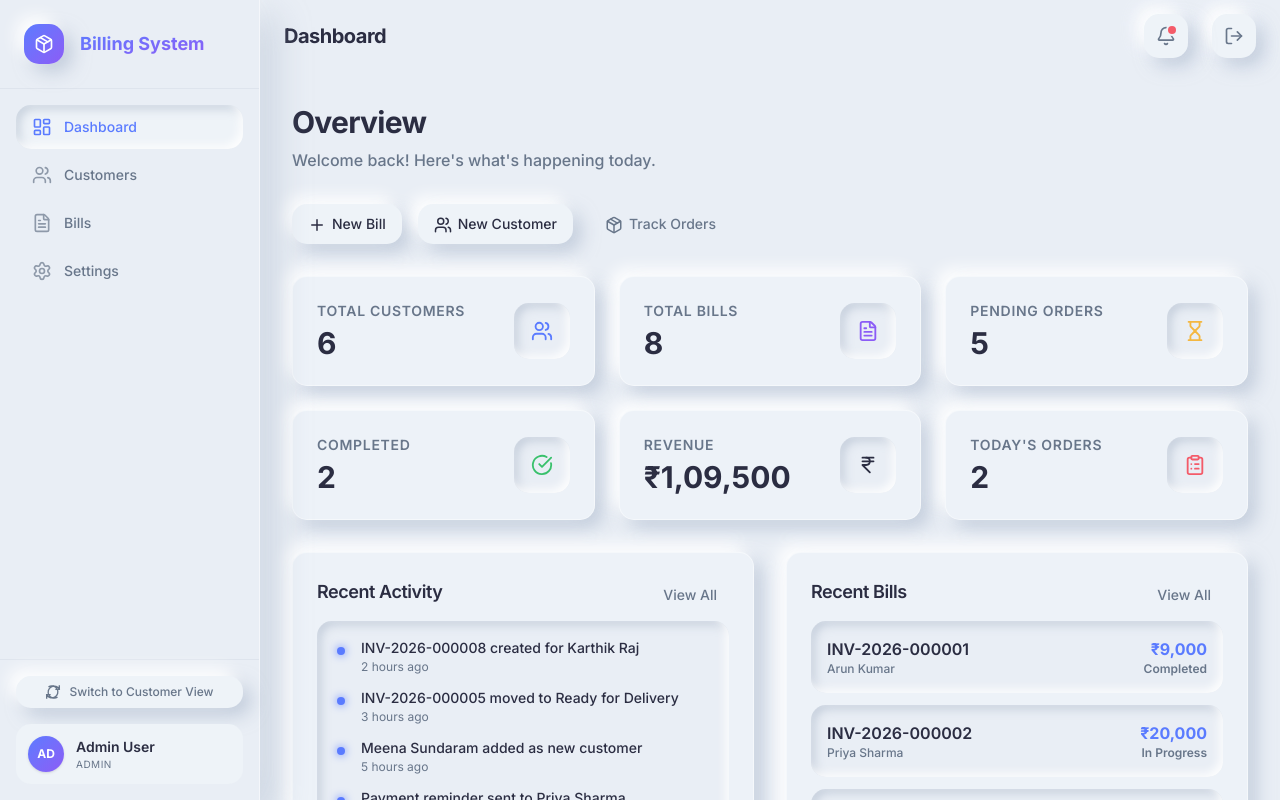
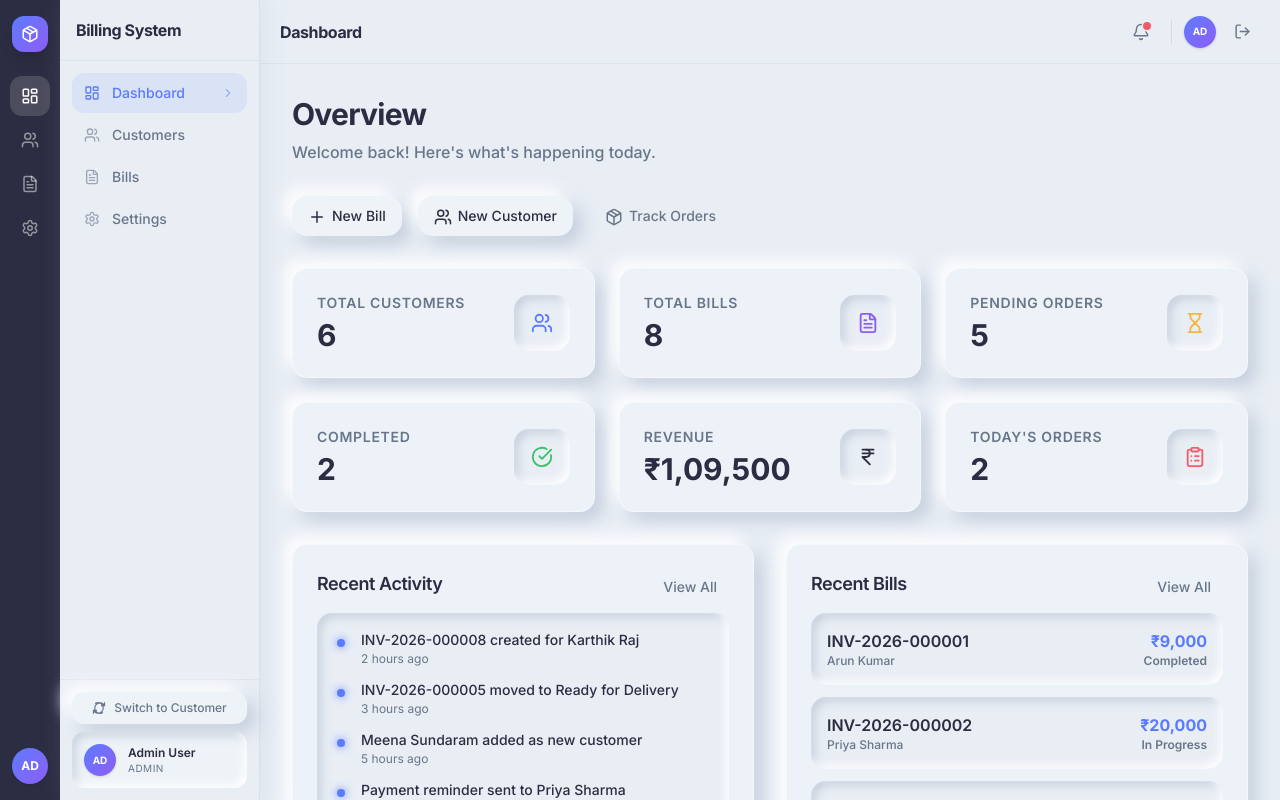
Before and after one commit to kajaatharan1112/subramanyam-desin-, a React (Vite) app: page / in a window 1280 px wide. Both pictures are taken after a click on the button "Log in as Admin". Built offline with nearby package versions, Linux system fonts and the light colour scheme.

Commit message:
Redesign desktop sidebar and topbar to match reference image

```diff
--- a/src/App.jsx
+++ b/src/App.jsx
@@ -69,7 +69,7 @@ export default function App() {
           />
         )}
 
-        <main className="flex-1 pt-[72px] overflow-y-auto min-h-0">
+        <main className="flex-1 pt-[64px] overflow-y-auto min-h-0">
           <AnimatePresence mode="wait">
             <motion.div
               key={currentView}
--- a/src/components/navigation/Sidebar.jsx
+++ b/src/components/navigation/Sidebar.jsx
@@ -1,14 +1,14 @@
-import { LayoutDashboard, Users, FileText, Package, BarChart3, Settings } from "lucide-react"
+import { LayoutDashboard, Users, FileText, Package, BarChart3, Settings, ChevronRight } from "lucide-react"
 import { VIEWS } from "../../constants/routes.js"
 import { cn } from "../../utils/cn.js"
 
 const ICONS = {
-  grid: <LayoutDashboard size={20} />,
-  users: <Users size={20} />,
-  'file-text': <FileText size={20} />,
-  package: <Package size={20} />,
-  'bar-chart': <BarChart3 size={20} />,
-  settings: <Settings size={20} />,
+  grid: LayoutDashboard,
+  users: Users,
+  'file-text': FileText,
+  package: Package,
+  'bar-chart': BarChart3,
+  settings: Settings,
 }
 
 const ADMIN_NAV = [
@@ -27,27 +27,60 @@ export default function Sidebar({ currentView, onNavigate, role, onRoleSwitch, s
   const navItems = role === 'admin' ? ADMIN_NAV : CUSTOMER_NAV
 
   return (
-    <aside
+    <>
+      {/* ── DESKTOP: Two-column sidebar ── */}
+      <aside className="hidden md:flex fixed inset-y-0 left-0 z-50 w-[260px] flex-row">
+
+        {/* Icon Rail */}
+        <div className="flex w-[60px] shrink-0 flex-col items-center bg-[var(--color-neo-text-primary)] py-4">
+          {/* Logo icon */}
+          <div className="mb-6 flex h-9 w-9 items-center justify-center rounded-xl bg-gradient-to-br from-[var(--color-neo-primary)] to-[#8b5cf6] text-white shadow-lg">
+            <Package size={18} />
+          </div>
+
+          {/* Icon-only nav */}
+          <nav className="flex flex-1 flex-col items-center gap-1 w-full px-2">
+            {navItems.map((item) => {
+              const Icon = ICONS[item.icon]
+              const isActive = currentView === item.view
+              return (
+                <button
+                  key={item.view}
+                  type="button"
+                  title={item.label}
+                  onClick={() => onNavigate(item.view)}
                   className={cn(
-        "fixed inset-y-0 left-0 z-50 flex w-[260px] flex-col bg-[var(--color-neo-bg)] transition-transform duration-300 md:translate-x-0 shadow-[var(--shadow-neo-floating)] border-r border-white/50",
-        sidebarOpen ? "translate-x-0" : "-translate-x-full"
+                    "flex h-10 w-10 items-center justify-center rounded-xl transition-all duration-200",
+                    isActive
+                      ? "bg-white/15 text-white"
+                      : "text-white/50 hover:bg-white/10 hover:text-white/80"
                   )}
                 >
-      {/* Brand */}
-      <div className="flex items-center gap-4 border-b border-[var(--color-neo-secondary)]/10 p-6">
-        <div className="flex h-10 w-10 shrink-0 items-center justify-center rounded-[var(--radius-neo-md)] bg-gradient-to-br from-[var(--color-neo-primary)] to-[#8b5cf6] text-white shadow-[var(--shadow-neo-soft)]">
-          <Package size={20} />
+                  <Icon size={18} />
+                </button>
+              )
+            })}
+          </nav>
+
+          {/* Bottom avatar */}
+          <div className="mt-auto flex h-9 w-9 items-center justify-center rounded-full bg-gradient-to-br from-[var(--color-neo-primary)] to-[#8b5cf6] text-xs font-bold text-white shadow-sm">
+            {role === 'admin' ? 'AD' : 'AK'}
           </div>
-        <div className="flex flex-col">
-          <h3 className="bg-gradient-to-br from-[var(--color-neo-primary)] to-[#8b5cf6] bg-clip-text text-lg font-bold text-transparent">
+        </div>
+
+        {/* Label panel */}
+        <div className="flex flex-1 flex-col bg-[var(--color-neo-bg)] border-r border-[var(--color-neo-secondary)]/15 shadow-[4px_0_24px_rgba(163,177,198,0.18)]">
+          {/* Brand header */}
+          <div className="flex items-center gap-3 border-b border-[var(--color-neo-secondary)]/10 px-4 py-[18px]">
+            <h3 className="text-base font-bold tracking-tight text-[var(--color-neo-text-primary)]">
               Billing System
             </h3>
           </div>
-      </div>
 
-      {/* Navigation */}
-      <nav className="flex-1 space-y-1 overflow-y-auto p-4">
+          {/* Labelled nav */}
+          <nav className="flex-1 space-y-0.5 p-3">
             {navItems.map((item) => {
+              const Icon = ICONS[item.icon]
               const isActive = currentView === item.view
               return (
                 <button
@@ -55,40 +88,41 @@ export default function Sidebar({ currentView, onNavigate, role, onRoleSwitch, s
                   type="button"
                   onClick={() => onNavigate(item.view)}
                   className={cn(
-                "flex w-full items-center gap-3 rounded-[var(--radius-neo-md)] px-4 py-3 text-sm font-medium transition-all duration-200",
+                    "group flex w-full items-center justify-between gap-3 rounded-xl px-3 py-2.5 text-sm font-medium transition-all duration-200",
                     isActive
-                  ? "bg-[var(--color-neo-surface)] text-[var(--color-neo-primary)] shadow-[var(--shadow-neo-pressed)]"
+                      ? "bg-[var(--color-neo-primary)]/10 text-[var(--color-neo-primary)]"
                       : "text-[var(--color-neo-text-secondary)] hover:bg-[var(--color-neo-surface)] hover:text-[var(--color-neo-text-primary)] hover:shadow-[var(--shadow-neo-soft)]"
                   )}
                 >
-              <div className={cn("transition-opacity", isActive ? "opacity-100" : "opacity-70")}>
-                {ICONS[item.icon]}
-              </div>
+                  <span className="flex items-center gap-3">
+                    <Icon size={16} className={isActive ? "text-[var(--color-neo-primary)]" : "opacity-60"} />
                     {item.label}
+                  </span>
+                  {isActive && <ChevronRight size={14} className="opacity-50" />}
                 </button>
               )
             })}
           </nav>
 
           {/* Footer */}
-      <div className="border-t border-[var(--color-neo-secondary)]/10 p-4">
+          <div className="border-t border-[var(--color-neo-secondary)]/10 p-3 space-y-2">
             <button
               type="button"
               onClick={onRoleSwitch}
-          className="flex w-full items-center justify-center gap-2 rounded-[var(--radius-neo-md)] bg-[var(--color-neo-surface)] px-4 py-2 text-xs font-medium text-[var(--color-neo-text-secondary)] shadow-[var(--shadow-neo-soft)] transition-all hover:text-[var(--color-neo-primary)] hover:shadow-[var(--shadow-neo-floating)] active:shadow-[var(--shadow-neo-pressed)]"
+              className="flex w-full items-center justify-center gap-2 rounded-xl bg-[var(--color-neo-surface)] px-3 py-2 text-xs font-medium text-[var(--color-neo-text-secondary)] shadow-[var(--shadow-neo-soft)] transition-all hover:text-[var(--color-neo-primary)] hover:shadow-[var(--shadow-neo-floating)] active:shadow-[var(--shadow-neo-pressed)]"
             >
-          <svg className="h-4 w-4" viewBox="0 0 24 24" fill="none" stroke="currentColor" strokeWidth="2">
+              <svg className="h-3.5 w-3.5" viewBox="0 0 24 24" fill="none" stroke="currentColor" strokeWidth="2">
                 <path d="M21.5 2v6h-6M2.13 15.57a9 9 0 1 0 3.12-11.23M2.5 22v-6h6M21.87 8.43a9 9 0 1 0-3.12 11.23"/>
               </svg>
-          Switch to {role === 'admin' ? 'Customer' : 'Admin'} View
+              Switch to {role === 'admin' ? 'Customer' : 'Admin'}
             </button>
 
-        <div className="mt-4 flex items-center gap-3 rounded-[var(--radius-neo-md)] bg-[var(--color-neo-surface)] p-3 shadow-[var(--shadow-neo-inset)]">
-          <div className="flex h-9 w-9 shrink-0 items-center justify-center rounded-full bg-gradient-to-br from-[var(--color-neo-primary)] to-[#8b5cf6] text-xs font-bold text-white shadow-sm">
+            <div className="flex items-center gap-3 rounded-xl bg-[var(--color-neo-surface)] p-3 shadow-[var(--shadow-neo-pressed)]">
+              <div className="flex h-8 w-8 shrink-0 items-center justify-center rounded-full bg-gradient-to-br from-[var(--color-neo-primary)] to-[#8b5cf6] text-[10px] font-bold text-white shadow-sm">
                 {role === 'admin' ? 'AD' : 'AK'}
               </div>
               <div className="min-w-0 flex-1">
-            <div className="truncate text-sm font-semibold text-[var(--color-neo-text-primary)]">
+                <div className="truncate text-xs font-semibold text-[var(--color-neo-text-primary)]">
                   {role === 'admin' ? 'Admin User' : 'Arun Kumar'}
                 </div>
                 <div className="text-[10px] uppercase tracking-wider text-[var(--color-neo-text-secondary)]">
@@ -97,6 +131,74 @@ export default function Sidebar({ currentView, onNavigate, role, onRoleSwitch, s
               </div>
             </div>
           </div>
+        </div>
       </aside>
+
+      {/* ── MOBILE: Slide-over drawer ── */}
+      <aside
+        className={cn(
+          "fixed inset-y-0 left-0 z-50 flex w-[260px] flex-col bg-[var(--color-neo-bg)] transition-transform duration-300 md:hidden shadow-[var(--shadow-neo-floating)] border-r border-white/50",
+          sidebarOpen ? "translate-x-0" : "-translate-x-full"
+        )}
+      >
+        {/* Brand */}
+        <div className="flex items-center gap-3 border-b border-[var(--color-neo-secondary)]/10 px-5 py-5">
+          <div className="flex h-9 w-9 shrink-0 items-center justify-center rounded-xl bg-gradient-to-br from-[var(--color-neo-primary)] to-[#8b5cf6] text-white shadow-[var(--shadow-neo-soft)]">
+            <Package size={18} />
+          </div>
+          <h3 className="text-base font-bold text-[var(--color-neo-text-primary)]">Billing System</h3>
+        </div>
+
+        {/* Nav */}
+        <nav className="flex-1 space-y-0.5 p-3 overflow-y-auto">
+          {navItems.map((item) => {
+            const Icon = ICONS[item.icon]
+            const isActive = currentView === item.view
+            return (
+              <button
+                key={item.view}
+                type="button"
+                onClick={() => onNavigate(item.view)}
+                className={cn(
+                  "flex w-full items-center gap-3 rounded-xl px-3 py-2.5 text-sm font-medium transition-all duration-200",
+                  isActive
+                    ? "bg-[var(--color-neo-primary)]/10 text-[var(--color-neo-primary)]"
+                    : "text-[var(--color-neo-text-secondary)] hover:bg-[var(--color-neo-surface)] hover:text-[var(--color-neo-text-primary)]"
+                )}
+              >
+                <Icon size={16} className={isActive ? "text-[var(--color-neo-primary)]" : "opacity-60"} />
+                {item.label}
+              </button>
+            )
+          })}
+        </nav>
+
+        {/* Footer */}
+        <div className="border-t border-[var(--color-neo-secondary)]/10 p-3 space-y-2">
+          <button
+            type="button"
+            onClick={onRoleSwitch}
+            className="flex w-full items-center justify-center gap-2 rounded-xl bg-[var(--color-neo-surface)] px-3 py-2 text-xs font-medium text-[var(--color-neo-text-secondary)] shadow-[var(--shadow-neo-soft)] transition-all hover:text-[var(--color-neo-primary)]"
+          >
+            <svg className="h-3.5 w-3.5" viewBox="0 0 24 24" fill="none" stroke="currentColor" strokeWidth="2">
+              <path d="M21.5 2v6h-6M2.13 15.57a9 9 0 1 0 3.12-11.23M2.5 22v-6h6M21.87 8.43a9 9 0 1 0-3.12 11.23"/>
+            </svg>
+            Switch to {role === 'admin' ? 'Customer' : 'Admin'}
+          </button>
+
+          <div className="flex items-center gap-3 rounded-xl bg-[var(--color-neo-surface)] p-3 shadow-[var(--shadow-neo-pressed)]">
+            <div className="flex h-8 w-8 shrink-0 items-center justify-center rounded-full bg-gradient-to-br from-[var(--color-neo-primary)] to-[#8b5cf6] text-[10px] font-bold text-white">
+              {role === 'admin' ? 'AD' : 'AK'}
+            </div>
+            <div className="min-w-0 flex-1">
+              <div className="truncate text-xs font-semibold text-[var(--color-neo-text-primary)]">
+                {role === 'admin' ? 'Admin User' : 'Arun Kumar'}
+              </div>
+              <div className="text-[10px] uppercase tracking-wider text-[var(--color-neo-text-secondary)]">{role}</div>
+            </div>
+          </div>
+        </div>
+      </aside>
+    </>
   )
 }
--- a/src/components/navigation/TopBar.jsx
+++ b/src/components/navigation/TopBar.jsx
@@ -15,33 +15,56 @@ const VIEW_TITLES = {
   cust_order_status: 'Order Status',
 }
 
-export default function TopBar({ currentView, onToggleSidebar, onLogout, onSearch }) {
+export default function TopBar({ currentView, onToggleSidebar, onLogout }) {
+  const title = VIEW_TITLES[currentView] || 'Dashboard'
+
   return (
-    <header className="fixed left-0 right-0 top-0 z-40 flex h-[72px] items-center justify-between bg-[var(--color-neo-bg)]/80 px-6 backdrop-blur-xl md:left-[260px]">
-      <div className="flex items-center gap-4">
+    <header className="fixed left-0 right-0 top-0 z-40 flex h-[64px] items-center justify-between border-b border-[var(--color-neo-secondary)]/10 bg-[var(--color-neo-bg)] px-5 md:left-[260px]">
 
-        <h2 className="text-xl font-bold tracking-tight text-[var(--color-neo-text-primary)]">
-          {VIEW_TITLES[currentView] || 'Dashboard'}
+      {/* Left – hamburger (mobile) + page title */}
+      <div className="flex items-center gap-3">
+        <button
+          type="button"
+          onClick={onToggleSidebar}
+          className="flex h-9 w-9 items-center justify-center rounded-lg text-[var(--color-neo-text-secondary)] transition-colors hover:bg-[var(--color-neo-surface)] hover:text-[var(--color-neo-text-primary)] md:hidden"
+        >
+          <Menu size={20} />
+        </button>
+        <div>
+          <h2 className="text-base font-bold tracking-tight text-[var(--color-neo-text-primary)]">
+            {title}
           </h2>
         </div>
+      </div>
 
-      <div className="flex items-center gap-6">
-
+      {/* Right – notifications + avatar + logout */}
+      <div className="flex items-center gap-2">
+        {/* Notification bell */}
         <button
           type="button"
-          className="relative flex h-11 w-11 items-center justify-center rounded-[var(--radius-neo-md)] bg-[var(--color-neo-surface)] text-[var(--color-neo-text-secondary)] shadow-[var(--shadow-neo-soft)] transition-all hover:text-[var(--color-neo-text-primary)] active:shadow-[var(--shadow-neo-pressed)]"
+          className="relative flex h-9 w-9 items-center justify-center rounded-lg text-[var(--color-neo-text-secondary)] transition-colors hover:bg-[var(--color-neo-surface)] hover:text-[var(--color-neo-text-primary)]"
         >
-          <Bell size={20} />
-          <span className="absolute right-3 top-3 h-2 w-2 rounded-full bg-[var(--color-neo-danger)] ring-2 ring-[var(--color-neo-surface)]" />
+          <Bell size={18} />
+          <span className="absolute right-2 top-2 h-2 w-2 rounded-full bg-[var(--color-neo-danger)] ring-[1.5px] ring-[var(--color-neo-bg)]" />
         </button>
 
+        {/* Divider */}
+        <div className="mx-1 hidden h-6 w-px bg-[var(--color-neo-secondary)]/20 md:block" />
+
+        {/* User avatar + logout (desktop) */}
+        <div className="hidden md:flex items-center gap-2">
+          <div className="flex h-8 w-8 items-center justify-center rounded-full bg-gradient-to-br from-[var(--color-neo-primary)] to-[#8b5cf6] text-[10px] font-bold text-white shadow-sm">
+            AD
+          </div>
           <button
             type="button"
             onClick={onLogout}
-          className="hidden md:flex h-11 w-11 items-center justify-center rounded-[var(--radius-neo-md)] bg-[var(--color-neo-surface)] text-[var(--color-neo-text-secondary)] shadow-[var(--shadow-neo-soft)] transition-all hover:text-[var(--color-neo-danger)] active:shadow-[var(--shadow-neo-pressed)]"
+            title="Logout"
+            className="flex h-9 w-9 items-center justify-center rounded-lg text-[var(--color-neo-text-secondary)] transition-colors hover:bg-[var(--color-neo-surface)] hover:text-[var(--color-neo-danger)]"
           >
-          <LogOut size={20} />
+            <LogOut size={17} />
           </button>
+        </div>
       </div>
     </header>
   )
```
Lines whose indentation alone changed are shown as unchanged.
